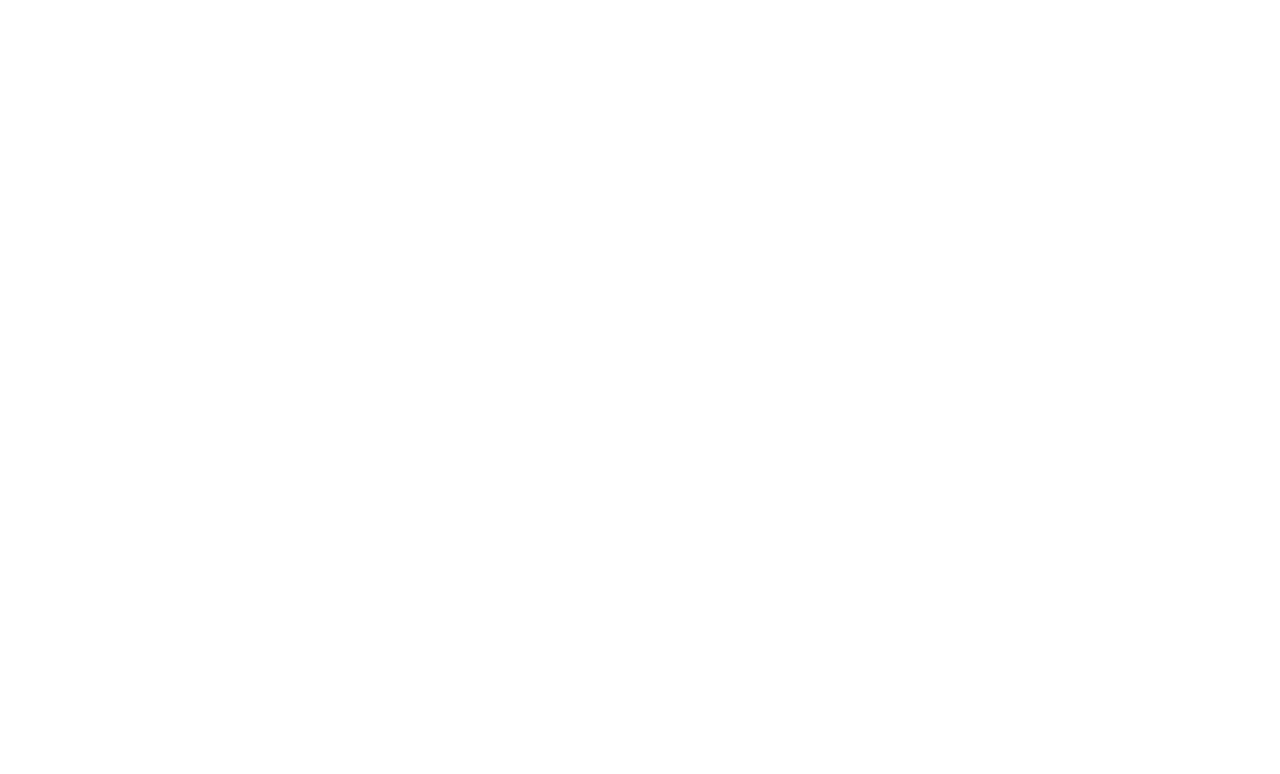
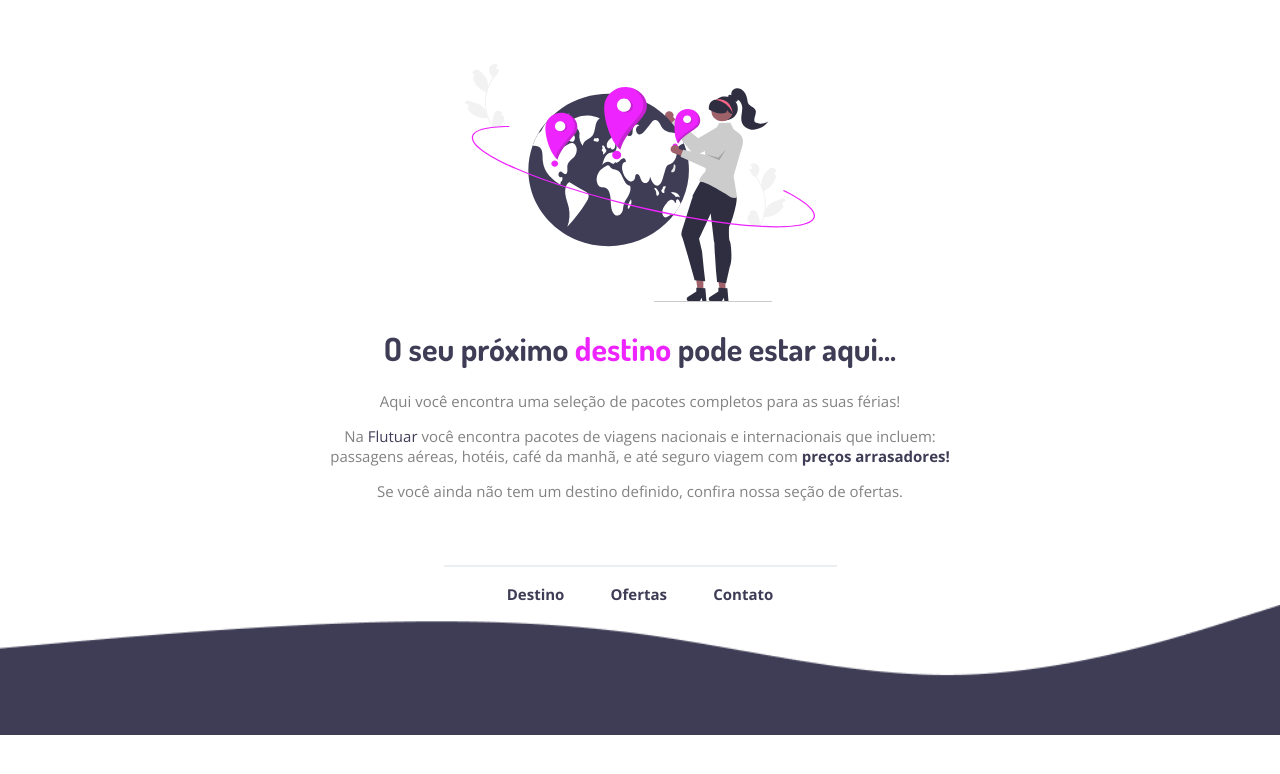
Before and after one commit to PauloDev2305/Explorer-Desafio01, a plain HTML site: page index.html in a window 1280 px wide. Drawn offline with nearby package versions, Linux system fonts and the light colour scheme.

Commit message:
Falha no aliamento do texto do conteúdo do site

```diff
--- a/index.html
+++ b/index.html
@@ -1,11 +1,54 @@
 <!DOCTYPE html>
-<html lang="en">
-<head>
-  <meta charset="UTF-8">
-  <meta name="viewport" content="width=device-width, initial-scale=1.0">
-  <title>Flutuar.com</title>
-</head>
-<body>
+<html lang="pt-br">
+  <head>
+    <link rel="preconnect" href="https://fonts.googleapis.com" />
+    <link rel="preconnect" href="https://fonts.gstatic.com" crossorigin />
 
-</body>
+    <link
+      href="https://fonts.googleapis.com/css2?family=Dosis:wght@200..800&display=swap"
+      rel="stylesheet"
+    />
+    <link
+      href="https://fonts.googleapis.com/css2?family=Dosis:wght@200..800&family=Open+Sans:ital,wght@0,300..800;1,300..800&display=swap"
+      rel="stylesheet"
+    />
+
+    <meta charset="UTF-8" />
+    <meta name="viewport" content="width=device-width, initial-scale=1.0" />
+
+    <link rel="stylesheet" href="style.css" />
+    <link rel="icon" href="src/img/favicon.svg" />
+
+    <title>Flutuar.com</title>
+  </head>
+  <body>
+    <div id="main">
+      <img src="src/img/img1.svg" alt="" />
+
+      <h1>O seu próximo <span>destino</span> pode estar aqui...</h1>
+
+      <p>
+        Aqui você encontra uma seleção de pacotes completos para as suas férias!
+      </p>
+      <p>
+        Na <span>Flutuar</span> você encontra pacotes de viagens nacionais e
+        internacionais que incluem: passagens aéreas, hotéis, café da manhã, e
+        até seguro viagem com
+        <strong><span>preços arrasadores!</span></strong>
+      </p>
+
+      <p>
+        Se você ainda não tem um destino definido, confira nossa seção de
+        ofertas.
+      </p>
+    </div>
+
+    <div id="footer">
+      <div id="line"></div>
+      <a href="">Destino</a>
+      <a href="">Ofertas</a>
+      <a href="">Contato</a>
+    </div>
+    <img id="wave" src="src/img/Wave.png" alt="">
+  </body>
 </html>
--- a/style.css
+++ b/style.css
@@ -0,0 +1,56 @@
+body {
+  font-family: "Open Sans", sans-serif;
+
+  padding: 0;
+  margin: 0;
+}
+
+#main {
+  margin: 64px auto 64px;
+  text-align: center;
+  width: 626px;
+}
+
+h1 {
+  font-size: 32px;
+  font-family: "Dosis", sans-serif;
+  color: #3F3D56;
+}
+
+h1 span {
+  color: #EE24FF;
+}
+
+p {
+  font-size: 15px;
+  color: #828282;
+}
+
+p span {
+  color: #3F3D56;
+}
+
+#footer {
+  text-align: center;
+}
+
+#footer #line {
+  width: 391px;
+  margin: 0 auto 16px;
+  border: 1px #ECEFF2 solid;
+}
+
+#footer a + a {
+  margin-left: 42px;
+}
+
+a {
+  color: #3F3D56;
+  font-size: 15px;
+  font-weight: bold;
+  text-decoration: none;
+}
+
+#wave {
+  width: 100%;
+}
```
Also changed, not shown: src/img/Wave.png (added), src/img/favicon.svg (added), src/img/img1.svg (added).
